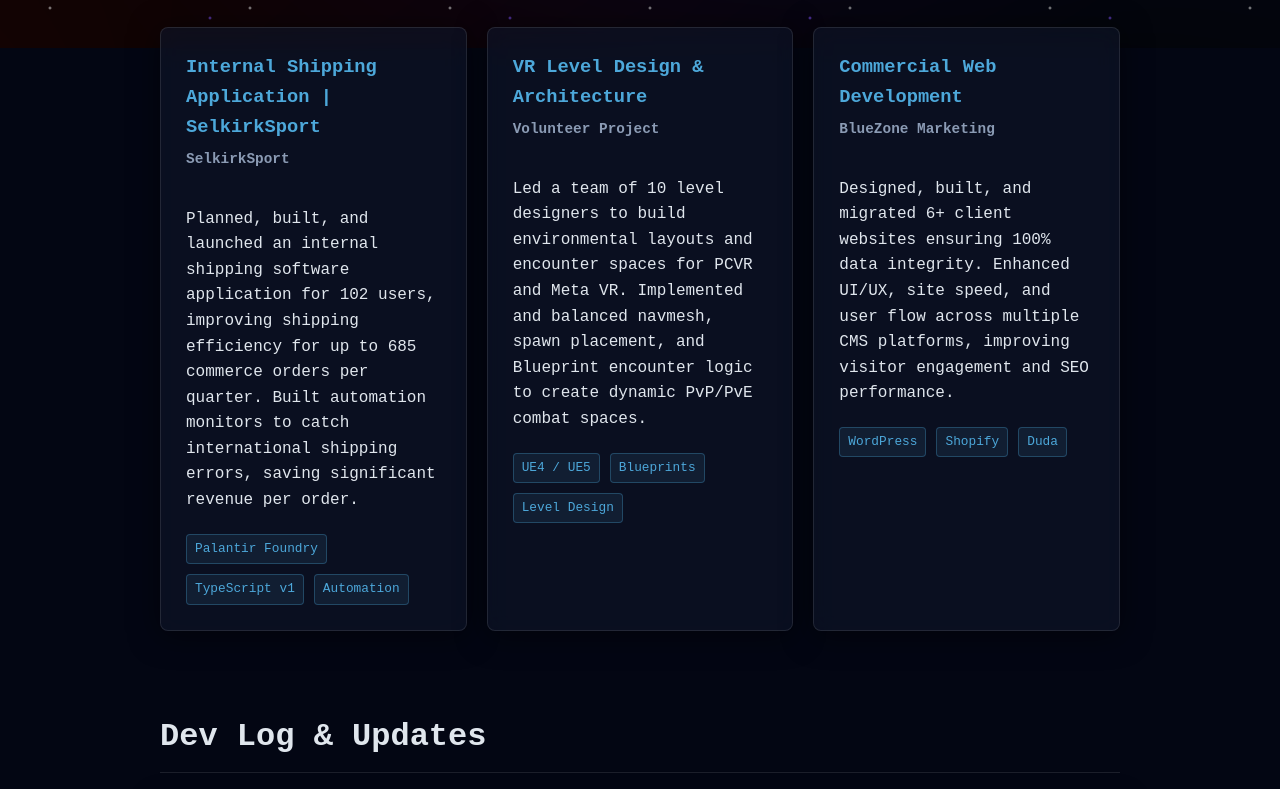
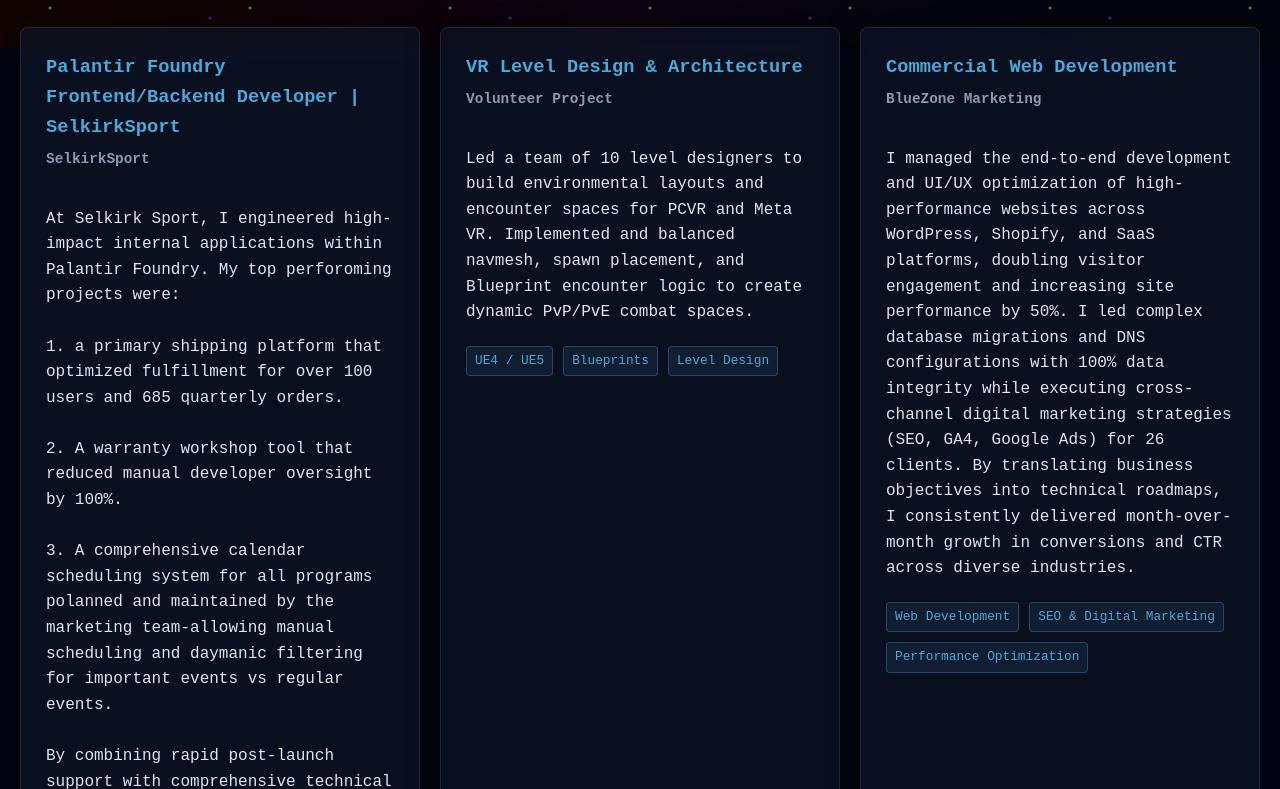
Before and after one commit to Shoobs277/PJDAngelo.github.io, a plain HTML site: page index.html in a window 1280 px wide. Shown: the part 752-1541 px from the top of the page. Drawn offline with Linux system fonts and the light colour scheme.

Commit message:
Changed experience for projects/experience sections. Need to change the volunteer project section last.

```diff
--- a/css/style.css
+++ b/css/style.css
@@ -113,7 +113,7 @@
    Layout & Typography
    ========================================= */
 main {
-    max-width: 1000px;
+    max-width: 2000px;
     margin: 0 auto;
     padding: 100px 20px 40px;
 }
--- a/index.html
+++ b/index.html
@@ -51,8 +51,12 @@
 
                 <!-- Project 1 -->
                 <article class="card glass-panel">
-                    <h3>Internal Shipping Application | <br/>SelkirkSport</h3>
-                    <p><strong>SelkirkSport</strong><br>Planned, built, and launched an internal shipping software application for 102 users, improving shipping efficiency for up to 685 commerce orders per quarter. Built automation monitors to catch international shipping errors, saving significant revenue per order.</p>
+                    <h3>Palantir Foundry Frontend/Backend Developer | SelkirkSport</h3>
+                    <p><strong>SelkirkSport</strong><br>At Selkirk Sport, I engineered high-impact internal applications within Palantir Foundry. My top perforoming projects were:
+                        <br><br>1. a primary shipping platform that optimized fulfillment for over 100 users and 685 quarterly orders.
+                        <br><br> 2. A warranty workshop tool that reduced manual developer oversight by 100%.
+                        <br><br> 3. A comprehensive calendar scheduling system for all programs polanned and maintained by the marketing team-allowing manual scheduling and daymanic filtering for important events vs regular events.
+                        <br><br>By combining rapid post-launch support with comprehensive technical documentation, I ensured seamless cross-departmental adoption and significant cost savings across the organization.</p>
                     <div class="tags">
                         <span>Palantir Foundry</span>
                         <span>TypeScript v1</span>
@@ -74,11 +78,11 @@
                 <!-- Project 3 -->
                 <article class="card glass-panel">
                     <h3>Commercial Web Development</h3>
-                    <p><strong>BlueZone Marketing</strong><br>Designed, built, and migrated 6+ client websites ensuring 100% data integrity. Enhanced UI/UX, site speed, and user flow across multiple CMS platforms, improving visitor engagement and SEO performance.</p>
+                    <p><strong>BlueZone Marketing</strong><br>I managed the end-to-end development and UI/UX optimization of high-performance websites across WordPress, Shopify, and SaaS platforms, doubling visitor engagement and increasing site performance by 50%. I led complex database migrations and DNS configurations with 100% data integrity while executing cross-channel digital marketing strategies (SEO, GA4, Google Ads) for 26 clients. By translating business objectives into technical roadmaps, I consistently delivered month-over-month growth in conversions and CTR across diverse industries.</p>
                     <div class="tags">
-                        <span>WordPress</span>
-                        <span>Shopify</span>
-                        <span>Duda</span>
+                        <span>Web Development</span>
+                        <span>SEO & Digital Marketing</span>
+                        <span>Performance Optimization</span>
                     </div>
                 </article>
             </div>
```
